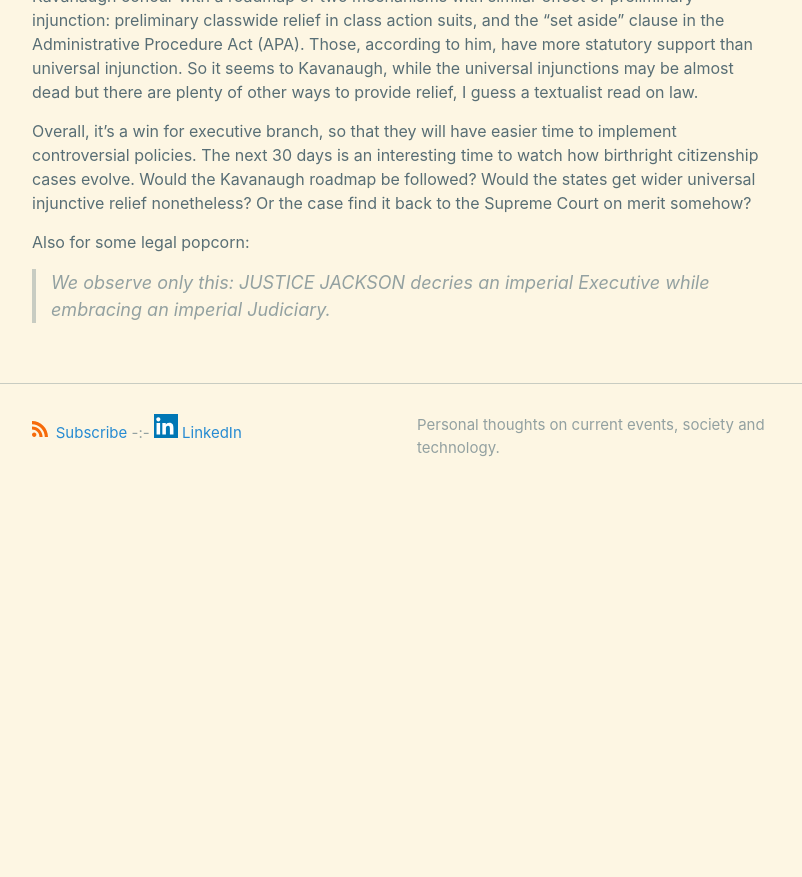
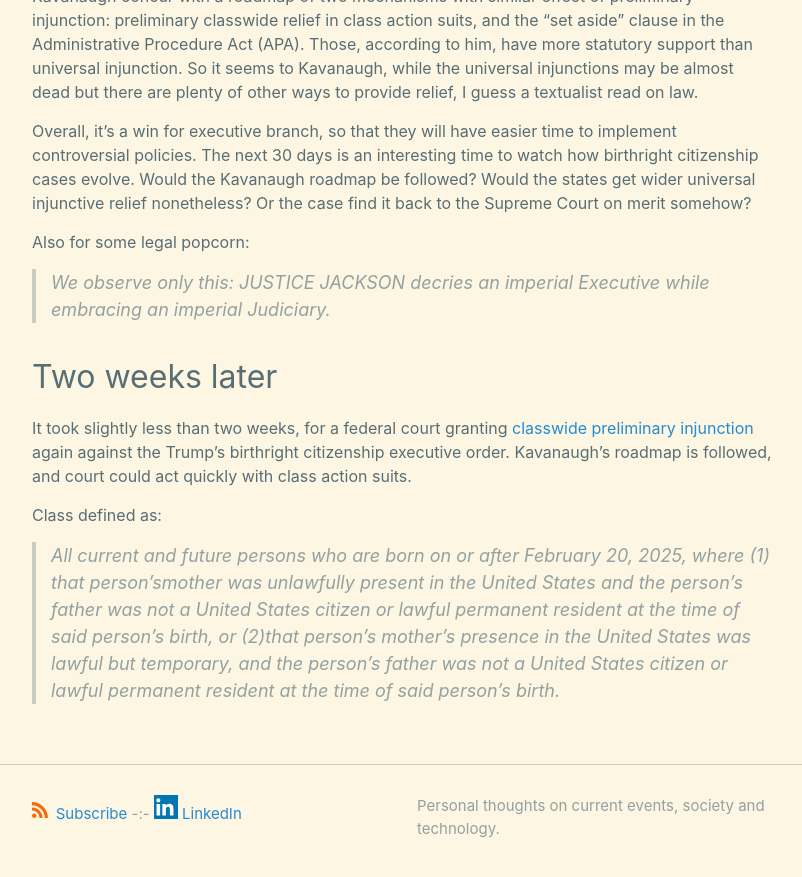
Before and after one commit to xianxu/xianxu.github.io, a Jekyll site: the page built from _posts/2025-05-11-birthright-citizenship.markdown, in a window 1280 px wide and 900 px high, scrolled down 4800 px. Shown: the top 877 px of the window, without its empty margins (238-1040 px from the left). Built offline with Jekyll 4.4.1, drawn with Linux system fonts in a browser that asks for light colours; comment, search, counter and statistics services are not loaded; before the commit the page ends 5319 px from its top, so only the background shows below that.

Commit message:
Sync latest _posts from remote land

```diff
--- a/_posts/2025-05-11-birthright-citizenship.markdown
+++ b/_posts/2025-05-11-birthright-citizenship.markdown
@@ -90,3 +90,11 @@ Overall, it's a win for executive branch, so that they will have easier time to
 Also for some legal popcorn:
 
 > We observe only this: JUSTICE JACKSON decries an imperial Executive while embracing an imperial Judiciary.
+
+## Two weeks later
+
+It took slightly less than two weeks, for a federal court granting [classwide preliminary injunction](https://www.documentcloud.org/documents/25995125-orders-in-birthright-citizenship-case) again against the Trump's birthright citizenship executive order. Kavanaugh's roadmap is followed, and court could act quickly with class action suits.
+
+Class defined as:
+
+> All current and future persons who are born on or after February 20, 2025, where (1) that person’smother was unlawfully present in the United States and the person’s father was not a United States citizen or lawful permanent resident at the time of said person’s birth, or (2)that person’s mother’s presence in the United States was lawful but temporary, and the person’s father was not a United States citizen or lawful permanent resident at the time of said person’s birth.
```
